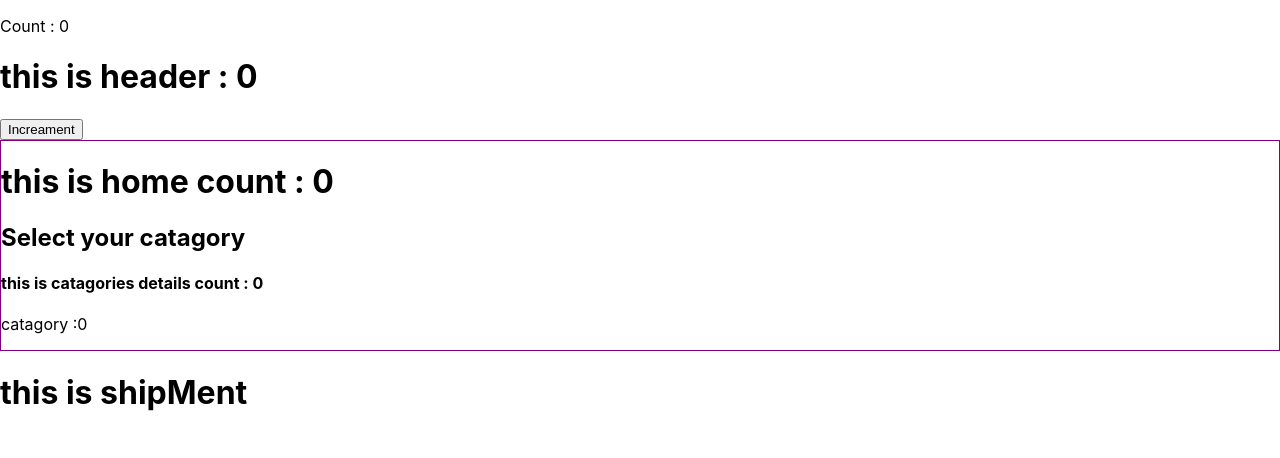
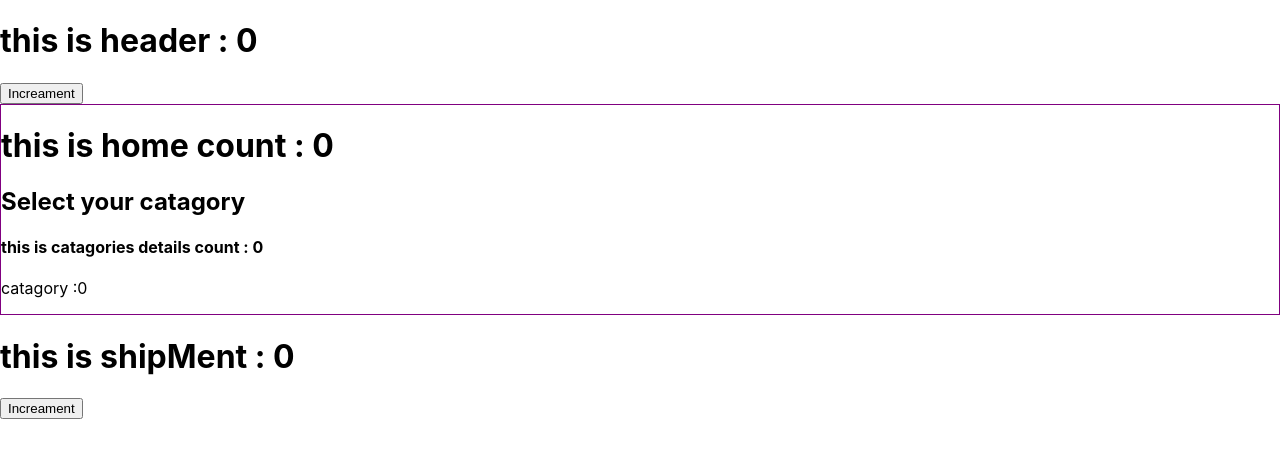
Before and after one commit to jonytalukdar/state-management, a React (Create React App) app: page / in a window 1280 px wide. Shown: the top 458 px of the page. Built offline with nearby package versions, Linux system fonts and the light colour scheme.

Commit message:
added use context update

```diff
--- a/src/App.js
+++ b/src/App.js
@@ -10,10 +10,9 @@ function App() {
   const [count, setCount] = useState(0);
 
   return (
-    <CatagoryContext.Provider value={count}>
-      <p>Count : {count}</p>
-      <Header count={count} setCount={setCount}></Header>
-      <Home count={count}></Home>
+    <CatagoryContext.Provider value={[count, setCount]}>
+      <Header></Header>
+      <Home></Home>
       <Shipment></Shipment>
     </CatagoryContext.Provider>
   );
--- a/src/components/header/Header.js
+++ b/src/components/header/Header.js
@@ -1,7 +1,9 @@
-import React from 'react';
+import React, { useContext } from 'react';
+import { CatagoryContext } from '../../App';
 
-const Header = (props) => {
-  const { count, setCount } = props;
+const Header = () => {
+  const [count, setCount] = useContext(CatagoryContext);
+  //   const { setCount } = props;
   return (
     <div>
       <h1>this is header : {count}</h1>
--- a/src/components/shipment/Shipment.js
+++ b/src/components/shipment/Shipment.js
@@ -1,9 +1,12 @@
-import React from 'react';
+import React, { useContext } from 'react';
+import { CatagoryContext } from '../../App';
 
 const Shipment = () => {
+  const [count, setCount] = useContext(CatagoryContext);
   return (
     <div>
-      <h1>this is shipMent</h1>
+      <h1>this is shipMent : {count}</h1>
+      <button onClick={() => setCount(count + 1)}>Increament</button>
     </div>
   );
 };
```
